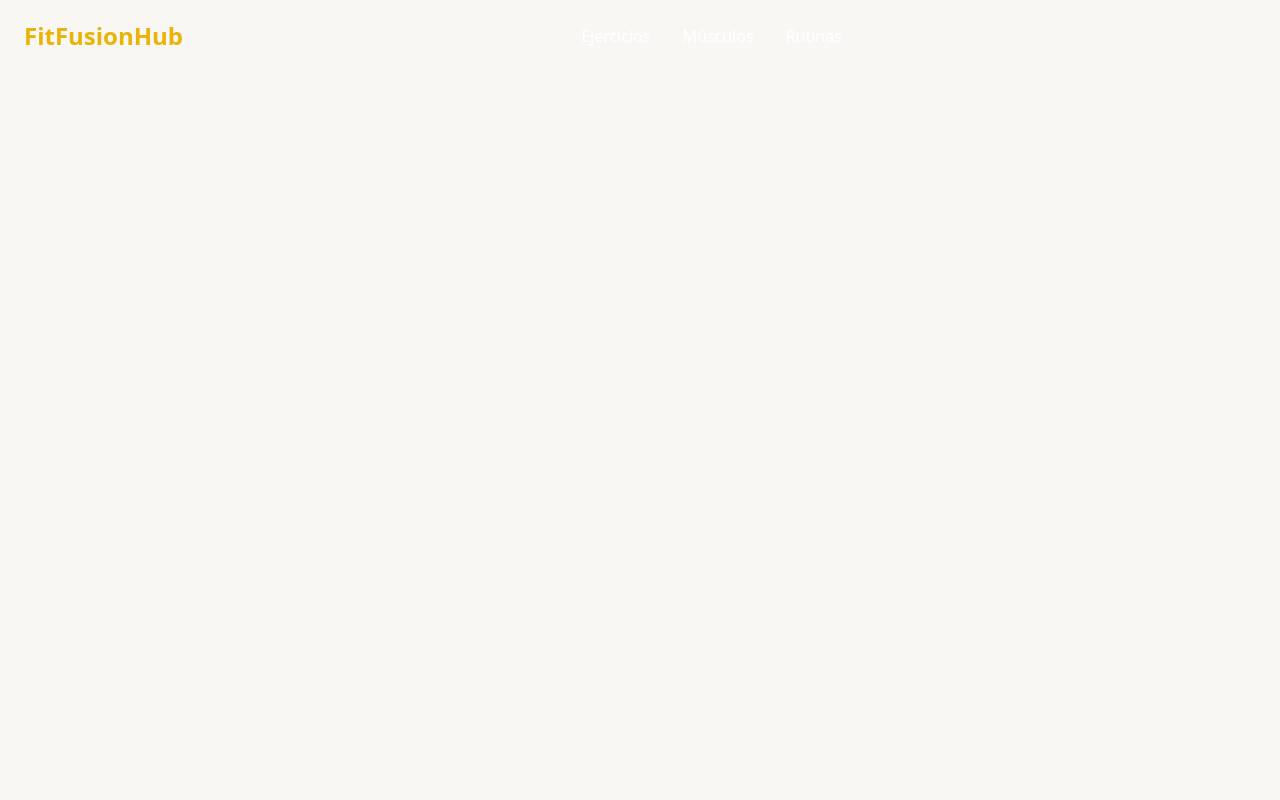
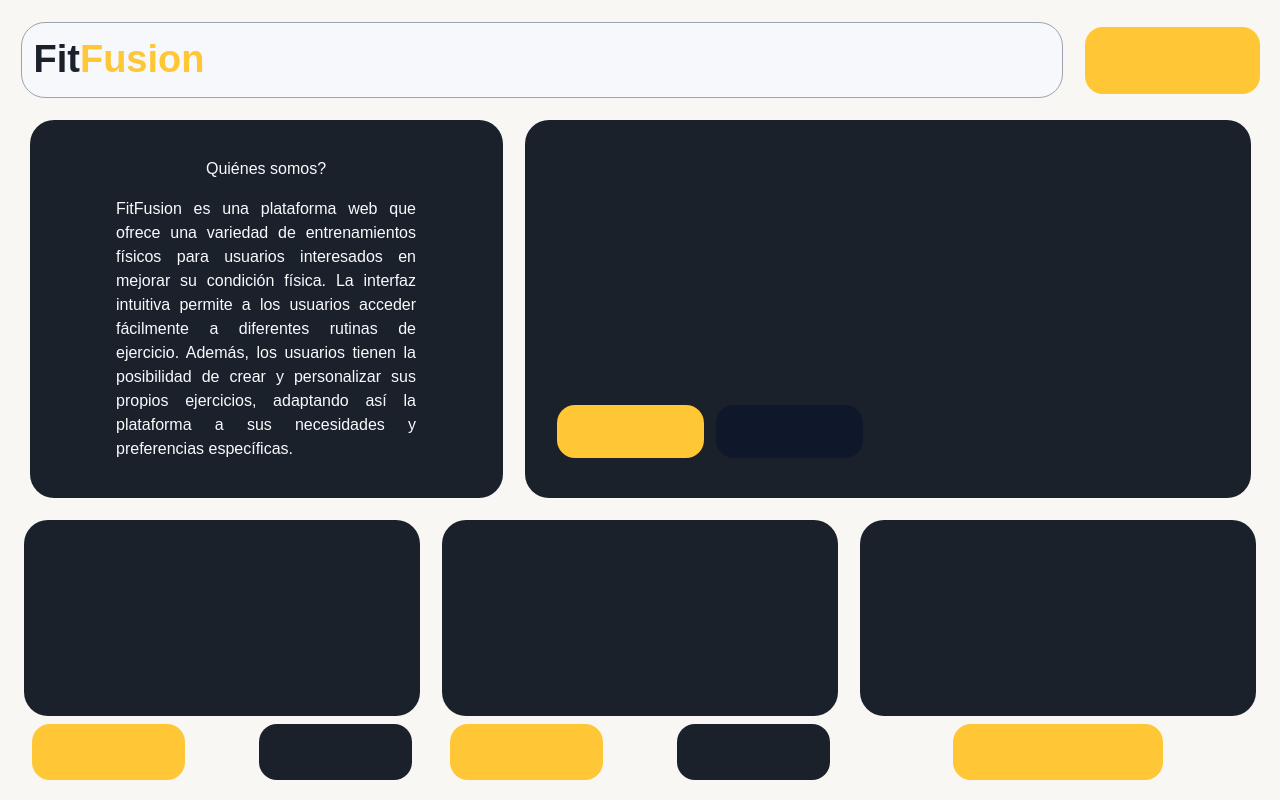
Before and after one commit to CarlosTD20/FitFusionHub, a React (Vite) app in the folder front/: page / in a window 1280 px wide. Shown: the top 800 px of the page. Built offline with nearby package versions, Linux system fonts and the light colour scheme.

Commit message:
[Front] Nuevo diseño de landing

```diff
--- a/front/src/App.tsx
+++ b/front/src/App.tsx
@@ -1,15 +1,15 @@
 import { BrowserRouter } from "react-router-dom"
-import Header from "./pages/Layout/Header"
 import RoutingComponent from "./routes/RoutingComponent"
+import Footer from "./pages/Layout/Footer"
 
 export default function App() {
 
   return (
     <>
       <BrowserRouter>
-        <Header />
+        {/* <Header /> */}
         <RoutingComponent />
-        {/* <Footer /> */}
+        <Footer />
       </BrowserRouter>
     </>
   )
--- /dev/null
+++ b/front/src/pages/Layout/BodyBento.tsx
@@ -0,0 +1,64 @@
+function BodyBento() {
+    return (
+        <div>
+            <div className="flex flex-col md:flex-row justify-center items-center gap-[22px] pt-[8px] m-[14px]">
+                <div className="max-w-[1042px] w-[100%] h-[76px] left-[28px] rounded-[24px] border border-gray-400 flex flex-row  px-[12px] py-[8px] bg-fit-w">
+                    <h1 className="w-[324px] h-[24px] left-[64px] ">
+                        <span className="text-fit-b text-[38px] font-600 font-archivo font-bold">Fit</span>
+                        <span className="text-fit-o text-[38px] font-600 font-archivo font-bold">Fusion</span>
+                    </h1>
+                </div>
+                <div className="w-[175px] h-[67px] rounded-[18px] bg-fit-o">
+                </div>
+            </div>
+
+            <div className="flex flex-col sm:flex-row justify-center items-center gap-[22px] pt-[8px] m-[14px]">
+                <div className="w-[380px] h-[378px] md:w-[473px] rounded-[24px] bg-fit-b flex flex-col justify-center items-center text-center">
+                    <div className="max-w-[300px]">
+                        <h2 className="text-gray-50 mb-4 font-archivo">Quiénes somos?</h2>
+                        <p className="text-gray-50 text-justify font-archivo">FitFusion es una plataforma web que ofrece una variedad de entrenamientos físicos para usuarios interesados en mejorar su condición física. La interfaz intuitiva permite a los usuarios acceder fácilmente a diferentes rutinas de ejercicio. Además, los usuarios tienen la posibilidad de crear y personalizar sus propios ejercicios, adaptando así la plataforma a sus necesidades y preferencias específicas.</p>
+                    </div>
+                </div>
+                <div className="w-[380px] h-[378px] md:w-[726px] rounded-[24px] bg-fit-b flex justify-start items-end p-8">
+                    <div className="flex flex-row gap-[12px] justify-between">
+                        <div className="w-[147px] h-[53px] rounded-[18px] bg-fit-o mb-2"></div>
+                        <div className="w-[147px] h-[53px] rounded-[18px] bg-slate-900"></div>
+                    </div>
+                </div>
+
+
+            </div>
+
+            <div className="flex flex-col md:flex-row justify-center items-center gap-[22px] pt-[8px] m-[14px]">
+                <div className="h-[268px] w-[396px] rounded-[24px flex flex-col">
+                    <div className="w-[396px] h-[202px] rounded-[24px] bg-fit-b"></div>
+                    <div className="flex flex-row justify-between m-[8px]">
+                        <div className="w-[153px] h-[56px] rounded-[18px] bg-fit-o"></div>
+                        <div className="w-[153px] h-[56px] rounded-[18px] bg-fit-b"></div>
+                    </div>
+                </div>
+                <div className="h-[268px] w-[396px] rounded-[24px flex flex-col">
+                    <div className="w-[396px] h-[202px] rounded-[24px] bg-fit-b"></div>
+                    <div className="flex flex-row justify-between m-[8px]">
+                        <div className="w-[153px] h-[56px] rounded-[18px] bg-fit-o"></div>
+                        <div className="w-[153px] h-[56px] rounded-[18px] bg-fit-b"></div>
+                    </div>
+                </div>
+                <div className="h-[268px] w-[396px] rounded-[24px flex flex-col">
+                    <div className="w-[396px] h-[202px] rounded-[24px] bg-fit-b"></div>
+                    <div className="flex flex-row justify-center items-center m-[8px]">
+                        <div className="w-[210px] h-[56px] rounded-[18px] bg-fit-o"></div>
+                    </div>
+
+                </div>
+            </div>
+
+            <div className="flex flex-col md:flex-row justify-center items-center gap-[22px] pt-[8px] m-[14px]">
+                <div className="w-[396px] md:w-[1224px] h-[214px] rounded-[24px] bg-fit-o"></div>
+            </div>
+
+        </div>
+    )
+}
+
+export default BodyBento
--- a/front/src/routes/RoutingComponent.tsx
+++ b/front/src/routes/RoutingComponent.tsx
@@ -11,11 +11,12 @@ import RoutinesDetail from "../Components/routines/RoutineDetailComponent"
 import RoutineInsert from "../Components/routines/RoutineInsertComponent"
 import RoutineUpdate from "../Components/routines/RoutineUpdateComponent"
 import RoutineDelete from "../Components/routines/RoutineDeleteComponent"
+import BodyBento from "../pages/Layout/BodyBento"
 
 function RoutingComponent() {
     return (
         <Routes>
-            <Route path='/' />
+            <Route path='/' element={<BodyBento />}/>
             <Route path='/exercises' element={<ExercisesList />} />
             <Route path='/exercises/:id' element={<ExercisesDetail />} />
             <Route path='/exercises/insert' element={<ExercisesInsert />} />
```
